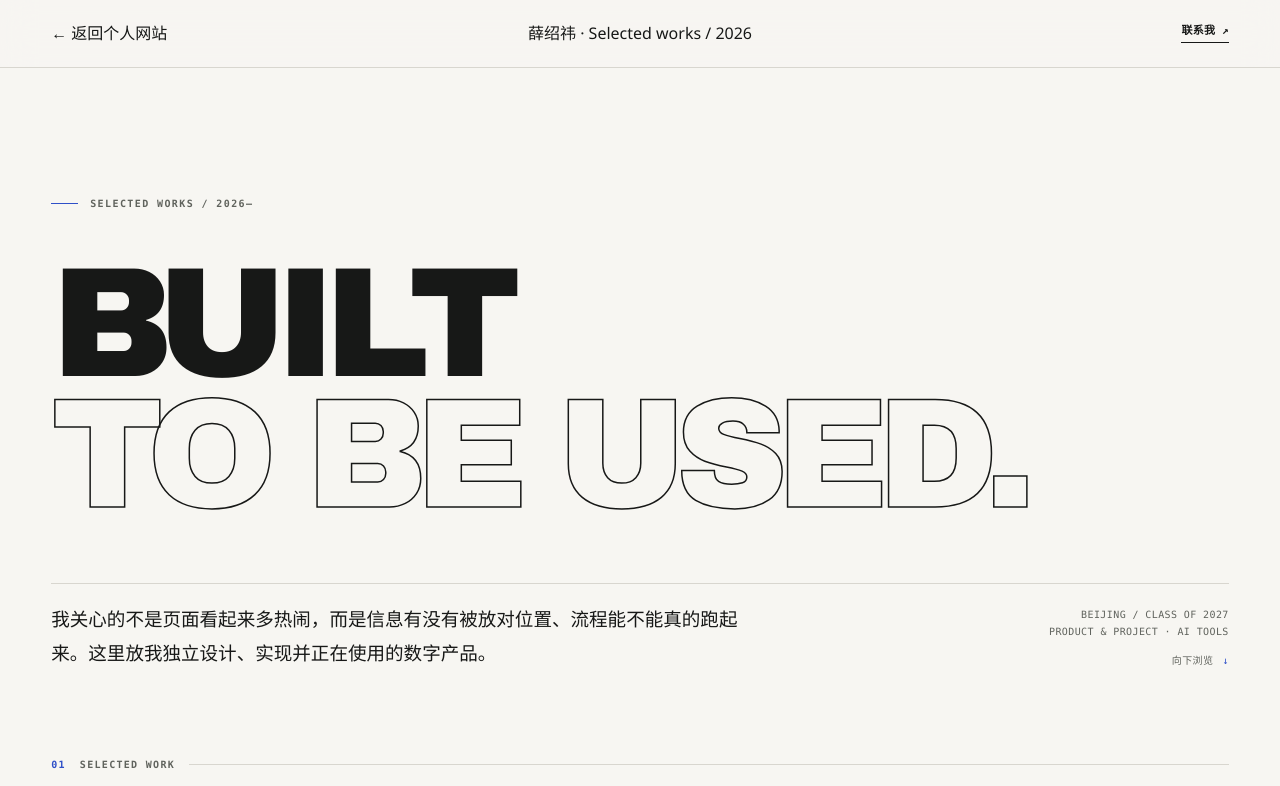
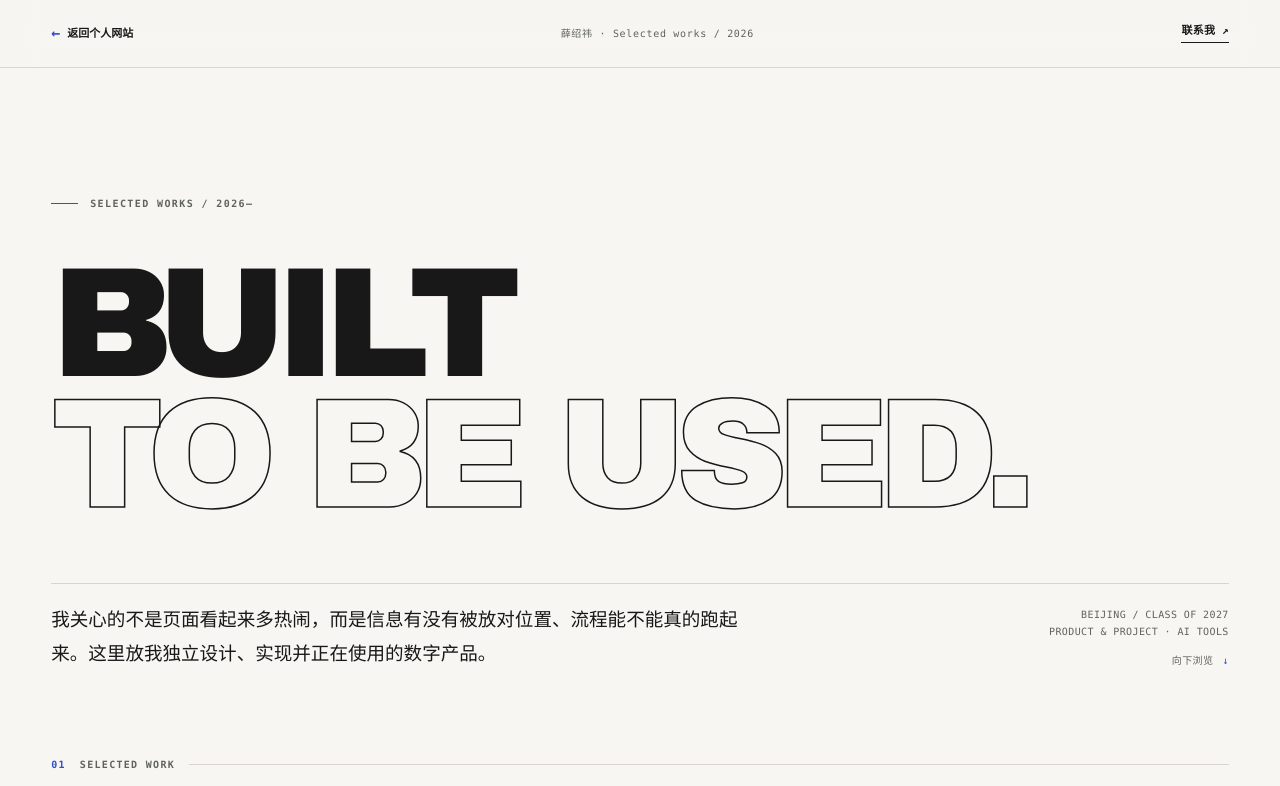
Before and after one commit to Jerry1018-x/profile, a plain HTML site: page works/index.html in a window 1280 px wide. Shown: the top 786 px of the page. Drawn offline with Linux system fonts and the light colour scheme.

Commit message:
Add files via upload

```diff
--- a/works/assets/works.css
+++ b/works/assets/works.css
@@ -107,6 +107,26 @@ a:focus-visible, button:focus-visible, summary:focus-visible {
   white-space: nowrap;
 }
 .head-link:hover { color: var(--accent); border-color: var(--accent); }
+
+/* 作品集详情页：只保留返回、页面标识和联系，不再放一套四栏导航 */
+.works-head { display: flex; align-items: center; justify-content: space-between; gap: 18px; }
+.works-back {
+  display: inline-flex;
+  align-items: center;
+  gap: 7px;
+  color: var(--text);
+  font: 600 11px/1.4 var(--mono);
+  white-space: nowrap;
+}
+.works-back span { color: var(--accent); font-size: 15px; }
+.works-back:hover { color: var(--accent); }
+.works-label {
+  color: var(--muted);
+  font: 500 10px/1.5 var(--mono);
+  letter-spacing: .07em;
+  text-align: center;
+  white-space: nowrap;
+}
 
 /* ---------- 索引页：首屏 ---------- */
 .index-hero {
@@ -918,6 +938,8 @@ figcaption {
 }
 @media (max-width: 760px) {
   .site-head { grid-template-columns: 1fr auto; }
+  .works-label { display: none; }
+  .works-head { gap: 12px; }
   .nav {
     grid-column: 1 / -1;
     grid-row: 2;
```
